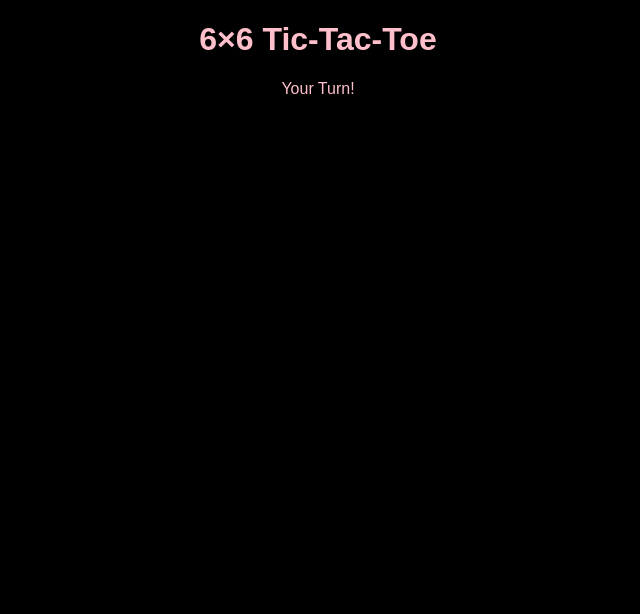
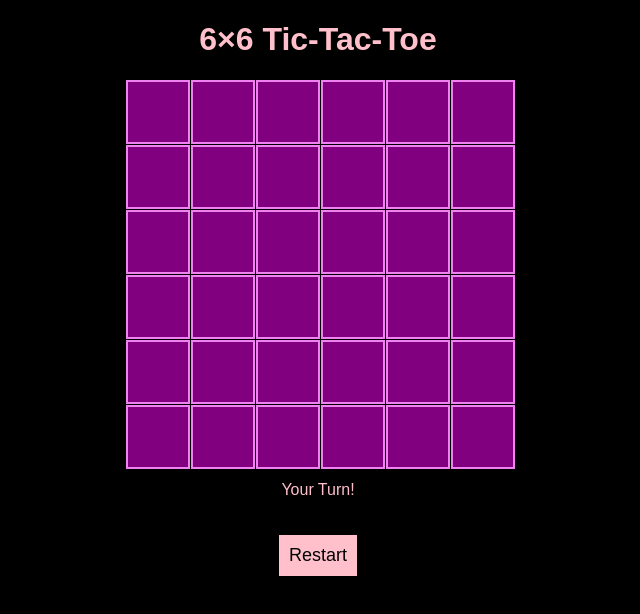
Before and after one commit to tahsin66554/Tic-tak, a plain HTML site: page index.html in a window 1280 px wide. Shown: the whole page, without its empty margins (322-962 px from the left). Drawn offline with Linux system fonts and the light colour scheme.

Commit message:
index.html

```diff
--- a/index.html
+++ b/index.html
@@ -3,15 +3,14 @@
 <head>
     <meta charset="UTF-8">
     <meta name="viewport" content="width=device-width, initial-scale=1.0">
-    <title>Tic-Tac-Toe 6x6</title>
+    <title>6×6 Tic-Tac-Toe</title>
     <link rel="stylesheet" href="styles.css">
 </head>
 <body>
     <h1>6×6 Tic-Tac-Toe</h1>
-    <div class="game-container">
-        <div id="game-board"></div>
-    </div>
+    <div id="board"></div>
     <p id="status">Your Turn!</p>
+    <button id="restart">Restart</button>
     <script src="script.js"></script>
 </body>
 </html>
```
